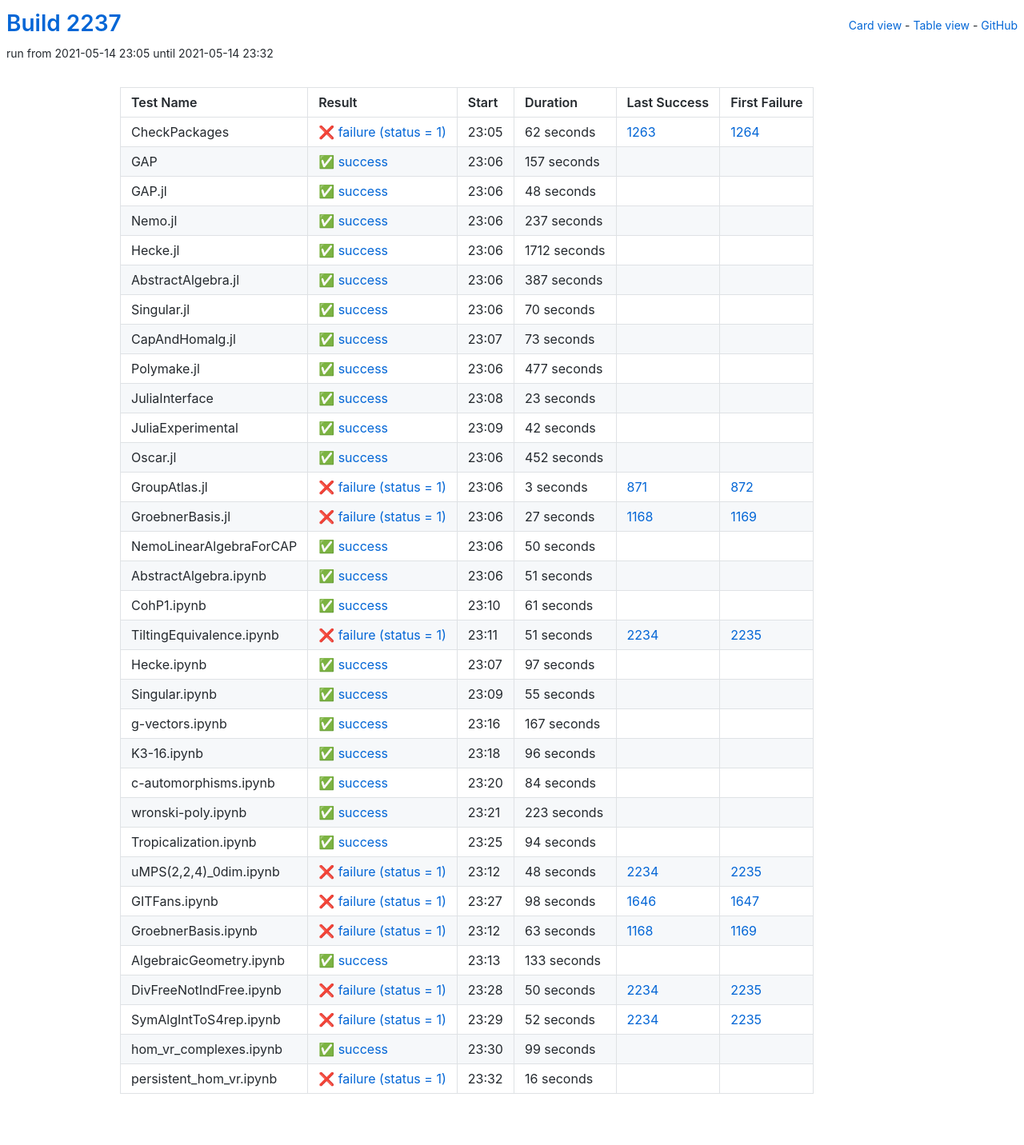
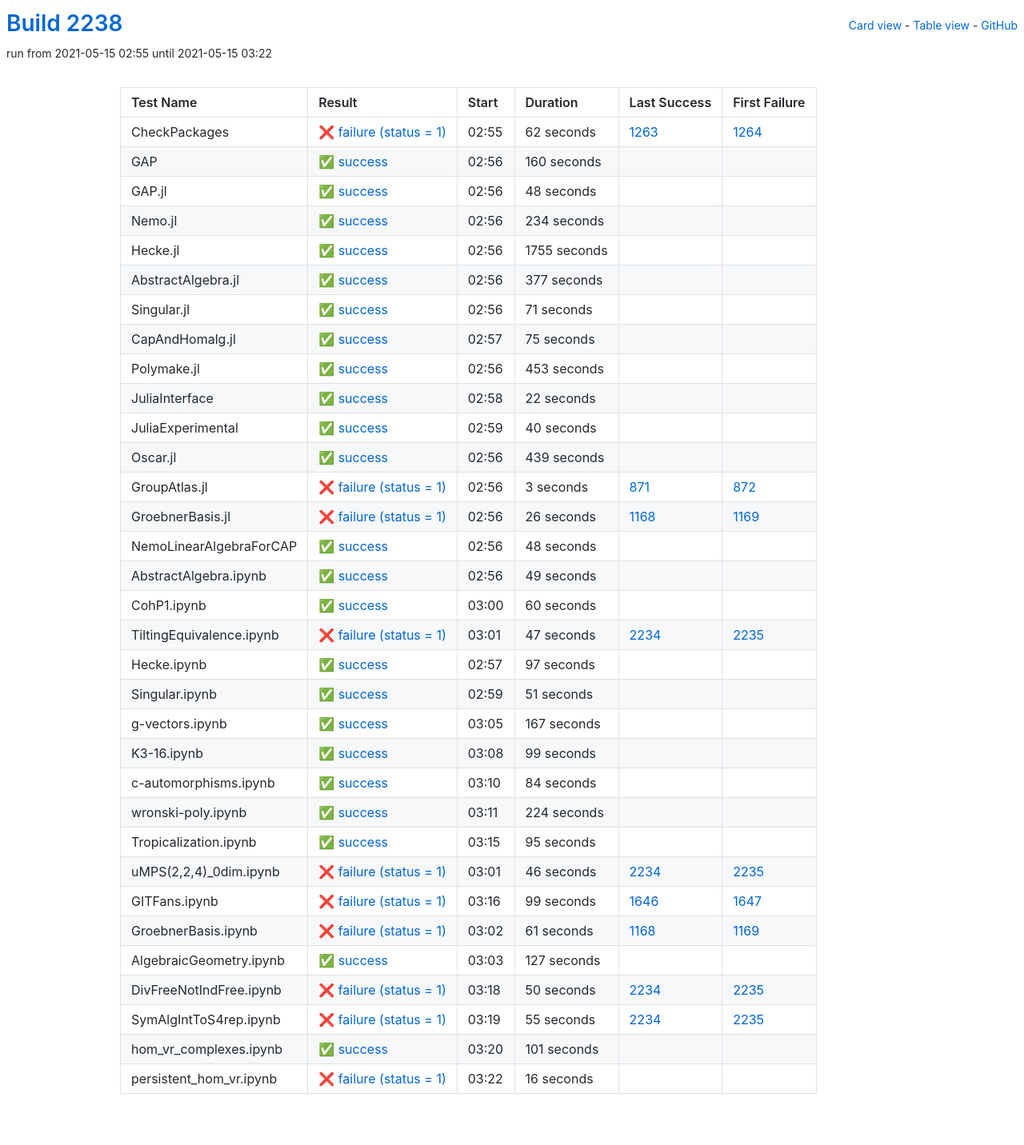
Before and after one commit to oscar-system/oscar-ci-status-stable, a Jekyll site: the page built from table.html, in a window 1280 px wide. Shown: the whole page at 80% size. Built offline with Jekyll 4.4.1, drawn with Linux system fonts in a browser that asks for light colours.

Commit message:
Build #2238

```diff
--- a/_data/ci.yml
+++ b/_data/ci.yml
@@ -1,6 +1,6 @@
 ---
-build: 2237
-build_url: https://oscarci.mathematik.uni-kl.de/job/oscar-stable/2237/
+build: 2238
+build_url: https://oscarci.mathematik.uni-kl.de/job/oscar-stable/2238/
 job: oscar-stable
 organization: oscar-system
 repo: oscar-ci-status-stable
@@ -8,8 +8,8 @@ repourl: https://github.com/oscar-system/oscar-ci-status-stable
 tests:
 - name: CheckPackages
   id: checkpackages
-  log: https://oscarci.mathematik.uni-kl.de/job/oscar-stable/2237/artifact/logs/build-2237/CheckPackages.log
-  start: 2021-05-14 23:05
+  log: https://oscarci.mathematik.uni-kl.de/job/oscar-stable/2238/artifact/logs/build-2238/CheckPackages.log
+  start: 2021-05-15 02:55
   success: false
   exitcode: 1
   status: failure
@@ -20,20 +20,20 @@ tests:
   first_failure_url: https://oscarci.mathematik.uni-kl.de/job/oscar-stable/1264/
 - name: GAP
   id: gap
-  log: https://oscarci.mathematik.uni-kl.de/job/oscar-stable/2237/artifact/logs/build-2237/GAP.log
-  start: 2021-05-14 23:06
+  log: https://oscarci.mathematik.uni-kl.de/job/oscar-stable/2238/artifact/logs/build-2238/GAP.log
+  start: 2021-05-15 02:56
   success: true
   exitcode: 0
   status: success
-  duration: 157
+  duration: 160
   last_success: false
   last_success_url:
   first_failure: false
   first_failure_url:
 - name: GAP.jl
   id: gap-jl
-  log: https://oscarci.mathematik.uni-kl.de/job/oscar-stable/2237/artifact/logs/build-2237/GAP.jl.log
-  start: 2021-05-14 23:06
+  log: https://oscarci.mathematik.uni-kl.de/job/oscar-stable/2238/artifact/logs/build-2238/GAP.jl.log
+  start: 2021-05-15 02:56
   success: true
   exitcode: 0
   status: success
@@ -44,116 +44,116 @@ tests:
   first_failure_url:
 - name: Nemo.jl
   id: nemo-jl
-  log: https://oscarci.mathematik.uni-kl.de/job/oscar-stable/2237/artifact/logs/build-2237/Nemo.jl.log
-  start: 2021-05-14 23:06
+  log: https://oscarci.mathematik.uni-kl.de/job/oscar-stable/2238/artifact/logs/build-2238/Nemo.jl.log
+  start: 2021-05-15 02:56
   success: true
   exitcode: 0
   status: success
-  duration: 237
+  duration: 234
   last_success: false
   last_success_url:
   first_failure: false
   first_failure_url:
 - name: Hecke.jl
   id: hecke-jl
-  log: https://oscarci.mathematik.uni-kl.de/job/oscar-stable/2237/artifact/logs/build-2237/Hecke.jl.log
-  start: 2021-05-14 23:06
+  log: https://oscarci.mathematik.uni-kl.de/job/oscar-stable/2238/artifact/logs/build-2238/Hecke.jl.log
+  start: 2021-05-15 02:56
   success: true
   exitcode: 0
   status: success
-  duration: 1712
+  duration: 1755
   last_success: false
   last_success_url:
   first_failure: false
   first_failure_url:
 - name: AbstractAlgebra.jl
   id: abstractalgebra-jl
-  log: https://oscarci.mathematik.uni-kl.de/job/oscar-stable/2237/artifact/logs/build-2237/AbstractAlgebra.jl.log
-  start: 2021-05-14 23:06
+  log: https://oscarci.mathematik.uni-kl.de/job/oscar-stable/2238/artifact/logs/build-2238/AbstractAlgebra.jl.log
+  start: 2021-05-15 02:56
   success: true
   exitcode: 0
   status: success
-  duration: 387
+  duration: 377
   last_success: false
   last_success_url:
   first_failure: false
   first_failure_url:
 - name: Singular.jl
   id: singular-jl
-  log: https://oscarci.mathematik.uni-kl.de/job/oscar-stable/2237/artifact/logs/build-2237/Singular.jl.log
-  start: 2021-05-14 23:06
+  log: https://oscarci.mathematik.uni-kl.de/job/oscar-stable/2238/artifact/logs/build-2238/Singular.jl.log
+  start: 2021-05-15 02:56
   success: true
   exitcode: 0
   status: success
-  duration: 70
+  duration: 71
   last_success: false
   last_success_url:
   first_failure: false
   first_failure_url:
 - name: CapAndHomalg.jl
   id: capandhomalg-jl
-  log: https://oscarci.mathematik.uni-kl.de/job/oscar-stable/2237/artifact/logs/build-2237/CapAndHomalg.jl.log
-  start: 2021-05-14 23:07
+  log: https://oscarci.mathematik.uni-kl.de/job/oscar-stable/2238/artifact/logs/build-2238/CapAndHomalg.jl.log
+  start: 2021-05-15 02:57
   success: true
   exitcode: 0
   status: success
-  duration: 73
+  duration: 75
   last_success: false
   last_success_url:
   first_failure: false
   first_failure_url:
 - name: Polymake.jl
   id: polymake-jl
-  log: https://oscarci.mathematik.uni-kl.de/job/oscar-stable/2237/artifact/logs/build-2237/Polymake.jl.log
-  start: 2021-05-14 23:06
+  log: https://oscarci.mathematik.uni-kl.de/job/oscar-stable/2238/artifact/logs/build-2238/Polymake.jl.log
+  start: 2021-05-15 02:56
   success: true
   exitcode: 0
   status: success
-  duration: 477
+  duration: 453
   last_success: false
   last_success_url:
   first_failure: false
   first_failure_url:
 - name: JuliaInterface
   id: juliainterface
-  log: https://oscarci.mathematik.uni-kl.de/job/oscar-stable/2237/artifact/logs/build-2237/JuliaInterface.log
-  start: 2021-05-14 23:08
+  log: https://oscarci.mathematik.uni-kl.de/job/oscar-stable/2238/artifact/logs/build-2238/JuliaInterface.log
+  start: 2021-05-15 02:58
   success: true
   exitcode: 0
   status: success
-  duration: 23
+  duration: 22
   last_success: false
   last_success_url:
   first_failure: false
   first_failure_url:
 - name: JuliaExperimental
   id: juliaexperimental
-  log: https://oscarci.mathematik.uni-kl.de/job/oscar-stable/2237/artifact/logs/build-2237/JuliaExperimental.log
-  start: 2021-05-14 23:09
+  log: https://oscarci.mathematik.uni-kl.de/job/oscar-stable/2238/artifact/logs/build-2238/JuliaExperimental.log
+  start: 2021-05-15 02:59
   success: true
   exitcode: 0
   status: success
-  duration: 42
+  duration: 40
   last_success: false
   last_success_url:
   first_failure: false
   first_failure_url:
 - name: Oscar.jl
   id: oscar-jl
-  log: https://oscarci.mathematik.uni-kl.de/job/oscar-stable/2237/artifact/logs/build-2237/Oscar.jl.log
-  start: 2021-05-14 23:06
+  log: https://oscarci.mathematik.uni-kl.de/job/oscar-stable/2238/artifact/logs/build-2238/Oscar.jl.log
+  start: 2021-05-15 02:56
   success: true
   exitcode: 0
   status: success
-  duration: 452
+  duration: 439
   last_success: false
   last_success_url:
   first_failure: false
   first_failure_url:
 - name: GroupAtlas.jl
   id: groupatlas-jl
-  log: https://oscarci.mathematik.uni-kl.de/job/oscar-stable/2237/artifact/logs/build-2237/GroupAtlas.jl.log
-  start: 2021-05-14 23:06
+  log: https://oscarci.mathematik.uni-kl.de/job/oscar-stable/2238/artifact/logs/build-2238/GroupAtlas.jl.log
+  start: 2021-05-15 02:56
   success: false
   exitcode: 1
   status: failure
@@ -164,68 +164,68 @@ tests:
   first_failure_url: https://oscarci.mathematik.uni-kl.de/job/oscar-stable/872/
 - name: GroebnerBasis.jl
   id: groebnerbasis-jl
-  log: https://oscarci.mathematik.uni-kl.de/job/oscar-stable/2237/artifact/logs/build-2237/GroebnerBasis.jl.log
-  start: 2021-05-14 23:06
+  log: https://oscarci.mathematik.uni-kl.de/job/oscar-stable/2238/artifact/logs/build-2238/GroebnerBasis.jl.log
+  start: 2021-05-15 02:56
   success: false
   exitcode: 1
   status: failure
-  duration: 27
+  duration: 26
   last_success: 1168
   last_success_url: https://oscarci.mathematik.uni-kl.de/job/oscar-stable/1168/
   first_failure: 1169
   first_failure_url: https://oscarci.mathematik.uni-kl.de/job/oscar-stable/1169/
 - name: NemoLinearAlgebraForCAP
   id: nemolinearalgebraforcap
-  log: https://oscarci.mathematik.uni-kl.de/job/oscar-stable/2237/artifact/logs/build-2237/NemoLinearAlgebraForCAP.log
-  start: 2021-05-14 23:06
+  log: https://oscarci.mathematik.uni-kl.de/job/oscar-stable/2238/artifact/logs/build-2238/NemoLinearAlgebraForCAP.log
+  start: 2021-05-15 02:56
   success: true
   exitcode: 0
   status: success
-  duration: 50
+  duration: 48
   last_success: false
   last_success_url:
   first_failure: false
   first_failure_url:
 - name: AbstractAlgebra.ipynb
   id: abstractalgebra-ipynb
-  log: https://oscarci.mathematik.uni-kl.de/job/oscar-stable/2237/artifact/logs/build-2237/AbstractAlgebra.ipynb.log
-  start: 2021-05-14 23:06
+  log: https://oscarci.mathematik.uni-kl.de/job/oscar-stable/2238/artifact/logs/build-2238/AbstractAlgebra.ipynb.log
+  start: 2021-05-15 02:56
   success: true
   exitcode: 0
   status: success
-  duration: 51
+  duration: 49
   last_success: false
   last_success_url:
   first_failure: false
   first_failure_url:
 - name: CohP1.ipynb
   id: cohp1-ipynb
-  log: https://oscarci.mathematik.uni-kl.de/job/oscar-stable/2237/artifact/logs/build-2237/CohP1.ipynb.log
-  start: 2021-05-14 23:10
+  log: https://oscarci.mathematik.uni-kl.de/job/oscar-stable/2238/artifact/logs/build-2238/CohP1.ipynb.log
+  start: 2021-05-15 03:00
   success: true
   exitcode: 0
   status: success
-  duration: 61
+  duration: 60
   last_success: false
   last_success_url:
   first_failure: false
   first_failure_url:
 - name: TiltingEquivalence.ipynb
   id: tiltingequivalence-ipynb
-  log: https://oscarci.mathematik.uni-kl.de/job/oscar-stable/2237/artifact/logs/build-2237/TiltingEquivalence.ipynb.log
-  start: 2021-05-14 23:11
+  log: https://oscarci.mathematik.uni-kl.de/job/oscar-stable/2238/artifact/logs/build-2238/TiltingEquivalence.ipynb.log
+  start: 2021-05-15 03:01
   success: false
   exitcode: 1
   status: failure
-  duration: 51
+  duration: 47
   last_success: 2234
   last_success_url: https://oscarci.mathematik.uni-kl.de/job/oscar-stable/2234/
   first_failure: 2235
   first_failure_url: https://oscarci.mathematik.uni-kl.de/job/oscar-stable/2235/
 - name: Hecke.ipynb
   id: hecke-ipynb
-  log: https://oscarci.mathematik.uni-kl.de/job/oscar-stable/2237/artifact/logs/build-2237/Hecke.ipynb.log
-  start: 2021-05-14 23:07
+  log: https://oscarci.mathematik.uni-kl.de/job/oscar-stable/2238/artifact/logs/build-2238/Hecke.ipynb.log
+  start: 2021-05-15 02:57
   success: true
   exitcode: 0
   status: success
@@ -236,20 +236,20 @@ tests:
   first_failure_url:
 - name: Singular.ipynb
   id: singular-ipynb
-  log: https://oscarci.mathematik.uni-kl.de/job/oscar-stable/2237/artifact/logs/build-2237/Singular.ipynb.log
-  start: 2021-05-14 23:09
+  log: https://oscarci.mathematik.uni-kl.de/job/oscar-stable/2238/artifact/logs/build-2238/Singular.ipynb.log
+  start: 2021-05-15 02:59
   success: true
   exitcode: 0
   status: success
-  duration: 55
+  duration: 51
   last_success: false
   last_success_url:
   first_failure: false
   first_failure_url:
 - name: g-vectors.ipynb
   id: g-vectors-ipynb
-  log: https://oscarci.mathematik.uni-kl.de/job/oscar-stable/2237/artifact/logs/build-2237/g-vectors.ipynb.log
-  start: 2021-05-14 23:16
+  log: https://oscarci.mathematik.uni-kl.de/job/oscar-stable/2238/artifact/logs/build-2238/g-vectors.ipynb.log
+  start: 2021-05-15 03:05
   success: true
   exitcode: 0
   status: success
@@ -260,20 +260,20 @@ tests:
   first_failure_url:
 - name: K3-16.ipynb
   id: k3-16-ipynb
-  log: https://oscarci.mathematik.uni-kl.de/job/oscar-stable/2237/artifact/logs/build-2237/K3-16.ipynb.log
-  start: 2021-05-14 23:18
+  log: https://oscarci.mathematik.uni-kl.de/job/oscar-stable/2238/artifact/logs/build-2238/K3-16.ipynb.log
+  start: 2021-05-15 03:08
   success: true
   exitcode: 0
   status: success
-  duration: 96
+  duration: 99
   last_success: false
   last_success_url:
   first_failure: false
   first_failure_url:
 - name: c-automorphisms.ipynb
   id: c-automorphisms-ipynb
-  log: https://oscarci.mathematik.uni-kl.de/job/oscar-stable/2237/artifact/logs/build-2237/c-automorphisms.ipynb.log
-  start: 2021-05-14 23:20
+  log: https://oscarci.mathematik.uni-kl.de/job/oscar-stable/2238/artifact/logs/build-2238/c-automorphisms.ipynb.log
+  start: 2021-05-15 03:10
   success: true
   exitcode: 0
   status: success
@@ -284,80 +284,80 @@ tests:
   first_failure_url:
 - name: wronski-poly.ipynb
   id: wronski-poly-ipynb
-  log: https://oscarci.mathematik.uni-kl.de/job/oscar-stable/2237/artifact/logs/build-2237/wronski-poly.ipynb.log
-  start: 2021-05-14 23:21
+  log: https://oscarci.mathematik.uni-kl.de/job/oscar-stable/2238/artifact/logs/build-2238/wronski-poly.ipynb.log
+  start: 2021-05-15 03:11
   success: true
   exitcode: 0
   status: success
-  duration: 223
+  duration: 224
   last_success: false
   last_success_url:
   first_failure: false
   first_failure_url:
 - name: Tropicalization.ipynb
   id: tropicalization-ipynb
-  log: https://oscarci.mathematik.uni-kl.de/job/oscar-stable/2237/artifact/logs/build-2237/Tropicalization.ipynb.log
-  start: 2021-05-14 23:25
+  log: https://oscarci.mathematik.uni-kl.de/job/oscar-stable/2238/artifact/logs/build-2238/Tropicalization.ipynb.log
+  start: 2021-05-15 03:15
   success: true
   exitcode: 0
   status: success
-  duration: 94
+  duration: 95
   last_success: false
   last_success_url:
   first_failure: false
   first_failure_url:
 - name: uMPS(2,2,4)_0dim.ipynb
   id: umps-2-2-4-0dim-ipynb
-  log: https://oscarci.mathematik.uni-kl.de/job/oscar-stable/2237/artifact/logs/build-2237/uMPS-2-2-4-_0dim.ipynb.log
-  start: 2021-05-14 23:12
+  log: https://oscarci.mathematik.uni-kl.de/job/oscar-stable/2238/artifact/logs/build-2238/uMPS-2-2-4-_0dim.ipynb.log
+  start: 2021-05-15 03:01
   success: false
   exitcode: 1
   status: failure
-  duration: 48
+  duration: 46
   last_success: 2234
   last_success_url: https://oscarci.mathematik.uni-kl.de/job/oscar-stable/2234/
   first_failure: 2235
   first_failure_url: https://oscarci.mathematik.uni-kl.de/job/oscar-stable/2235/
 - name: GITFans.ipynb
   id: gitfans-ipynb
-  log: https://oscarci.mathematik.uni-kl.de/job/oscar-stable/2237/artifact/logs/build-2237/GITFans.ipynb.log
-  start: 2021-05-14 23:27
+  log: https://oscarci.mathematik.uni-kl.de/job/oscar-stable/2238/artifact/logs/build-2238/GITFans.ipynb.log
+  start: 2021-05-15 03:16
   success: false
   exitcode: 1
   status: failure
-  duration: 98
+  duration: 99
   last_success: 1646
   last_success_url: https://oscarci.mathematik.uni-kl.de/job/oscar-stable/1646/
   first_failure: 1647
   first_failure_url: https://oscarci.mathematik.uni-kl.de/job/oscar-stable/1647/
 - name: GroebnerBasis.ipynb
   id: groebnerbasis-ipynb
-  log: https://oscarci.mathematik.uni-kl.de/job/oscar-stable/2237/artifact/logs/build-2237/GroebnerBasis.ipynb.log
-  start: 2021-05-14 23:12
+  log: https://oscarci.mathematik.uni-kl.de/job/oscar-stable/2238/artifact/logs/build-2238/GroebnerBasis.ipynb.log
+  start: 2021-05-15 03:02
   success: false
   exitcode: 1
   status: failure
-  duration: 63
+  duration: 61
   last_success: 1168
   last_success_url: https://oscarci.mathematik.uni-kl.de/job/oscar-stable/1168/
   first_failure: 1169
   first_failure_url: https://oscarci.mathematik.uni-kl.de/job/oscar-stable/1169/
 - name: AlgebraicGeometry.ipynb
   id: algebraicgeometry-ipynb
-  log: https://oscarci.mathematik.uni-kl.de/job/oscar-stable/2237/artifact/logs/build-2237/AlgebraicGeometry.ipynb.log
-  start: 2021-05-14 23:13
+  log: https://oscarci.mathematik.uni-kl.de/job/oscar-stable/2238/artifact/logs/build-2238/AlgebraicGeometry.ipynb.log
+  start: 2021-05-15 03:03
   success: true
   exitcode: 0
   status: success
-  duration: 133
+  duration: 127
   last_success: false
   last_success_url:
   first_failure: false
   first_failure_url:
 - name: DivFreeNotIndFree.ipynb
   id: divfreenotindfree-ipynb
-  log: https://oscarci.mathematik.uni-kl.de/job/oscar-stable/2237/artifact/logs/build-2237/DivFreeNotIndFree.ipynb.log
-  start: 2021-05-14 23:28
+  log: https://oscarci.mathematik.uni-kl.de/job/oscar-stable/2238/artifact/logs/build-2238/DivFreeNotIndFree.ipynb.log
+  start: 2021-05-15 03:18
   success: false
   exitcode: 1
   status: failure
@@ -368,32 +368,32 @@ tests:
   first_failure_url: https://oscarci.mathematik.uni-kl.de/job/oscar-stable/2235/
 - name: SymAlgIntToS4rep.ipynb
   id: symalginttos4rep-ipynb
-  log: https://oscarci.mathematik.uni-kl.de/job/oscar-stable/2237/artifact/logs/build-2237/SymAlgIntToS4rep.ipynb.log
-  start: 2021-05-14 23:29
+  log: https://oscarci.mathematik.uni-kl.de/job/oscar-stable/2238/artifact/logs/build-2238/SymAlgIntToS4rep.ipynb.log
+  start: 2021-05-15 03:19
   success: false
   exitcode: 1
   status: failure
-  duration: 52
+  duration: 55
   last_success: 2234
   last_success_url: https://oscarci.mathematik.uni-kl.de/job/oscar-stable/2234/
   first_failure: 2235
   first_failure_url: https://oscarci.mathematik.uni-kl.de/job/oscar-stable/2235/
 - name: hom_vr_complexes.ipynb
   id: hom-vr-complexes-ipynb
-  log: https://oscarci.mathematik.uni-kl.de/job/oscar-stable/2237/artifact/logs/build-2237/hom_vr_complexes.ipynb.log
-  start: 2021-05-14 23:30
+  log: https://oscarci.mathematik.uni-kl.de/job/oscar-stable/2238/artifact/logs/build-2238/hom_vr_complexes.ipynb.log
+  start: 2021-05-15 03:20
   success: true
   exitcode: 0
   status: success
-  duration: 99
+  duration: 101
   last_success: false
   last_success_url:
   first_failure: false
   first_failure_url:
 - name: persistent_hom_vr.ipynb
   id: persistent-hom-vr-ipynb
-  log: https://oscarci.mathematik.uni-kl.de/job/oscar-stable/2237/artifact/logs/build-2237/persistent_hom_vr.ipynb.log
-  start: 2021-05-14 23:32
+  log: https://oscarci.mathematik.uni-kl.de/job/oscar-stable/2238/artifact/logs/build-2238/persistent_hom_vr.ipynb.log
+  start: 2021-05-15 03:22
   success: false
   exitcode: 1
   status: failure
```
Also changed, not shown: README.md.
